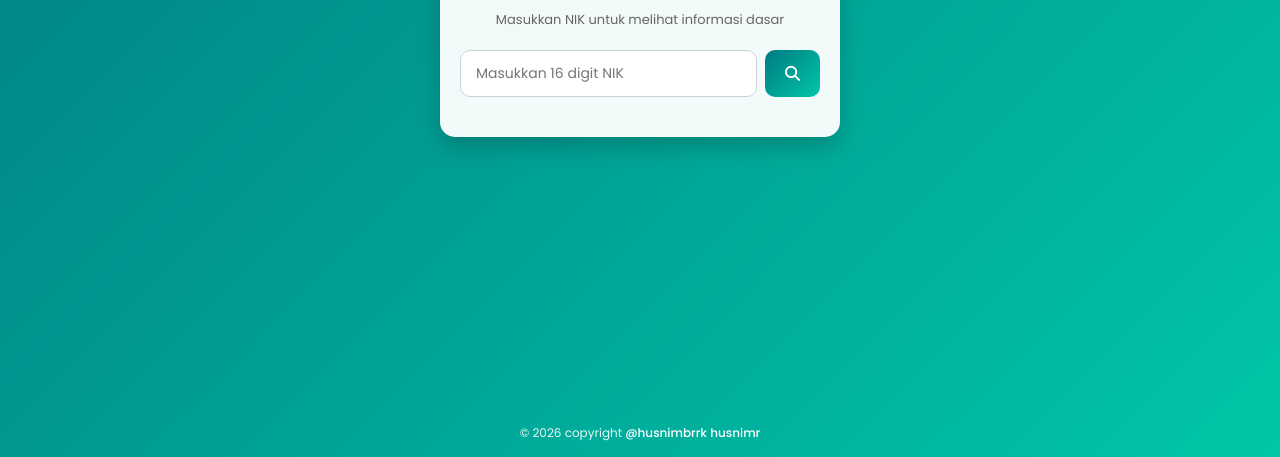
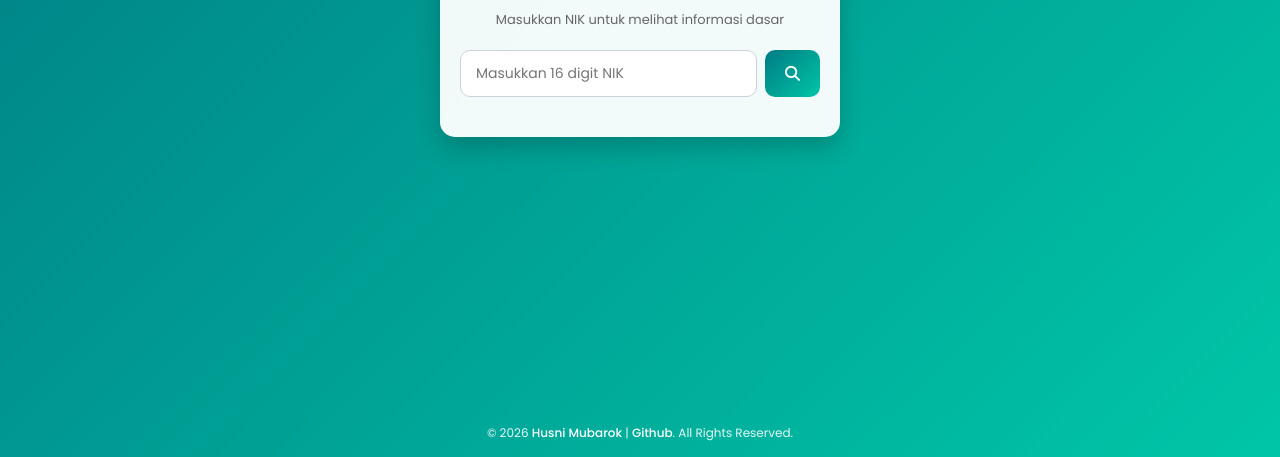
Before and after one commit to husnimr/cek-nik, a website: page index.html in a window 1280 px wide. Shown: the part 343-800 px from the top of the page. Drawn offline with Linux system fonts and the light colour scheme.

Commit message:
update copyright

```diff
--- a/index.html
+++ b/index.html
@@ -241,7 +241,7 @@
 </div>
 
 <div class="footer">
-    &copy; 2026 copyright <a href="https://instagram.com/husnimbrrk" target="_blank">@husnimbrrk</a> <a href="https://github.com/husnimr/" target="_blank">husnimr</a>
+    &copy; 2026 <a href="https://instagram.com/husnimbrrk" target="_blank">Husni Mubarok</a> | <a href="https://github.com/husnimr" target="_blank">Github</a>. All Rights Reserved.
 </div>
 
 <script src="wilayah.js"></script>
```
